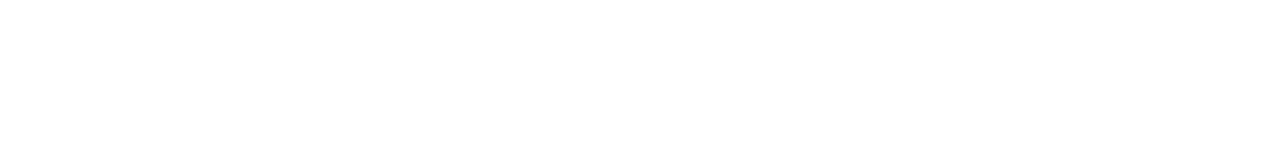
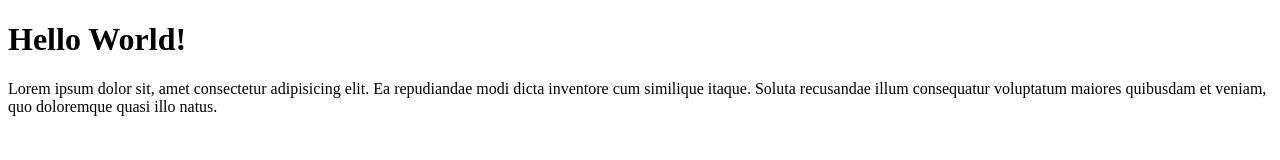
Before and after one commit to n00b-sx/git-test, a plain HTML site: page index.html in a window 1280 px wide. Drawn offline with Linux system fonts and the light colour scheme.

Commit message:
menambahkan paragraf baru

```diff
--- a/index.html
+++ b/index.html
@@ -8,7 +8,9 @@
 </head>
 
 <body>
-
+  <h1>Hello World!</h1>
+  <p>Lorem ipsum dolor sit, amet consectetur adipisicing elit. Ea repudiandae modi dicta inventore cum similique itaque.
+    Soluta recusandae illum consequatur voluptatum maiores quibusdam et veniam, quo doloremque quasi illo natus.</p>
 </body>
 
 </html>
```
